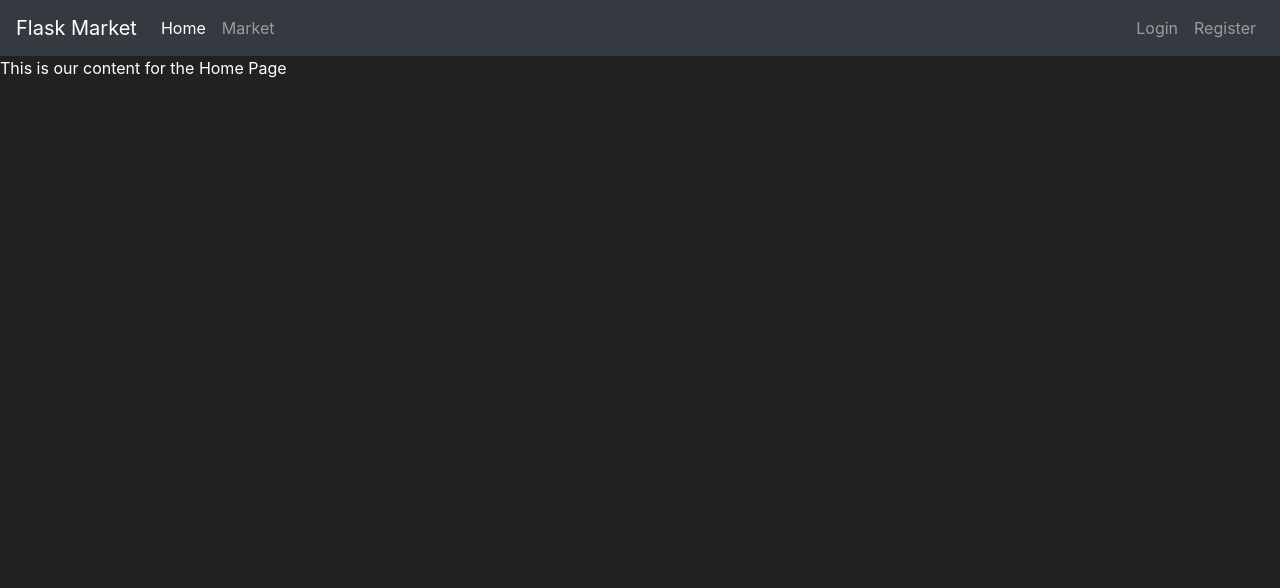
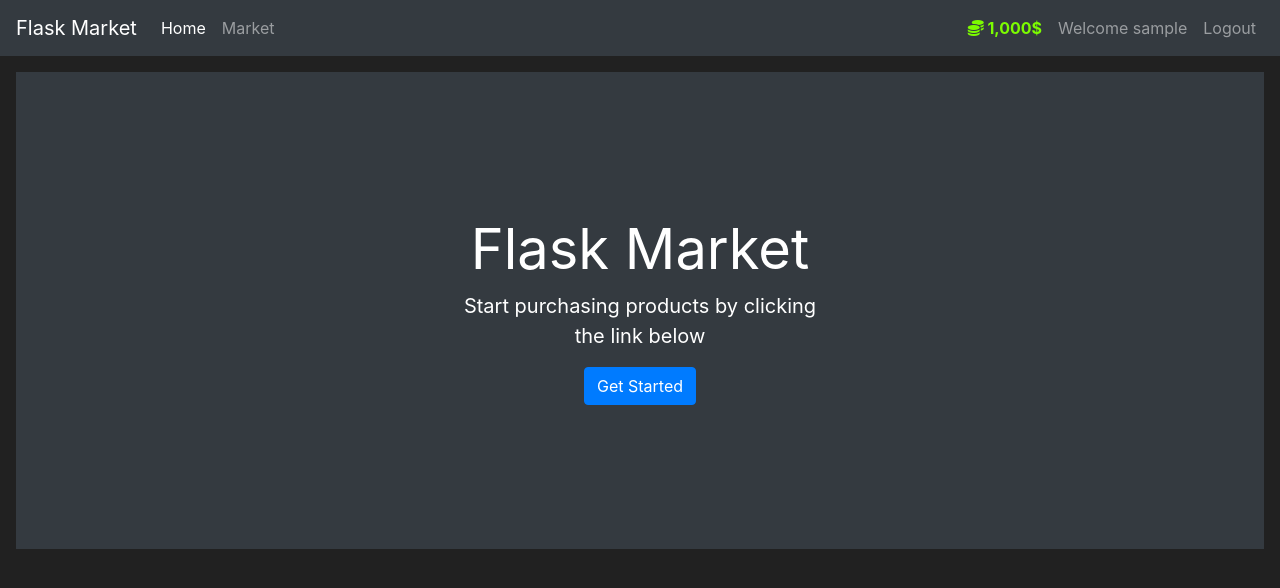
Before and after one commit to SolonKarandanis/FlaskMarket, a Flask app: page /home in a window 1280 px wide. Shown: the top 588 px of the page. Run offline with Flask 3, Linux system fonts and the light colour scheme; the visitor is signed in with stand-in values (Sample User, id 1); some libraries are stand-ins or nearby versions.

Commit message:
Logout Feature

```diff
--- a/market/__init__.py
+++ b/market/__init__.py
@@ -10,5 +10,6 @@ app.config['SQLALCHEMY_ECHO'] = True
 db = SQLAlchemy(app)
 bcrypt = Bcrypt(app)
 login_manager= LoginManager(app)
-
+login_manager.login_view='login_page'
+login_manager.login_message_category='info'
 from market import routes
--- a/market/models.py
+++ b/market/models.py
@@ -20,6 +20,13 @@ class User(db.Model, UserMixin):
 
     def __repr__(self):
         return f"<User {self.username}>"
+
+    @property
+    def prettier_budget(self):
+        if len(str(self.budget)) >= 4:
+            return f'{str(self.budget)[:-3]},{str(self.budget)[-3:]}$'
+        else:
+            return f"{self.budget}$"
 
     @property
     def password(self):
--- a/market/routes.py
+++ b/market/routes.py
@@ -2,7 +2,7 @@ from market import app, db
 from flask import render_template, redirect, url_for, flash
 from market.models import Product, User
 from market.forms import RegisterForm, LoginForm
-from flask_login import login_user
+from flask_login import login_user,logout_user,login_required
 
 
 @app.route('/')
@@ -12,6 +12,7 @@ def home_page():
 
 
 @app.route('/market')
+@login_required
 def market_page():
     products = Product.query.all()
     return render_template('market.html', products=products)
@@ -49,3 +50,10 @@ def login_page():
             flash('Username and password are not match! Please try again', category='danger')
 
     return render_template('login.html', form=form)
+
+
+@app.route('/logout')
+def logout_page():
+    logout_user()
+    flash("You have been logged out",category='info')
+    return redirect(url_for('home_page'))
--- a/market/templates/base.html
+++ b/market/templates/base.html
@@ -27,6 +27,22 @@
                 <a class="nav-link" href="{{ url_for('market_page') }}">Market</a>
             </li>
         </ul>
+        {% if current_user.is_authenticated %}
+          <ul class="navbar-nav">
+              <li class="nav-item">
+                <a class="nav-link" style="color: lawngreen; font-weight:bold">
+                    <i class="fas fa-coins"></i>
+                    {{ current_user.prettier_budget }}
+                </a>
+            </li>
+              <li class="nav-item">
+                <a class="nav-link">Welcome {{ current_user.username }}</a>
+            </li>
+            <li class="nav-item">
+                <a class="nav-link" href="{{ url_for('logout_page') }}">Logout</a>
+            </li>
+        </ul>
+        {% else %}
         <ul class="navbar-nav">
             <li class="nav-item">
                 <a class="nav-link" href="{{ url_for('login_page') }}">Login</a>
@@ -35,6 +51,8 @@
                 <a class="nav-link" href="{{ url_for('register_page') }}">Register</a>
             </li>
         </ul>
+        {% endif %}
+
       </div>
     </nav>
     {% with messages = get_flashed_messages(with_categories=true) %}
--- a/market/templates/home.html
+++ b/market/templates/home.html
@@ -4,5 +4,13 @@
 {% endblock %}
 
 {% block content %}
-    This is our content for the Home Page
+    <div class="position-relative overflow-hidden p-3 p-md-5 m-md-3 text-center bg-dark" style="color:white">
+        <div class="col-md-5 p-lg-5 mx-auto my-5">
+            <h1 class="display-4 font-weight-normal">Flask Market</h1>
+            <p class="lead font-weight-normal">Start purchasing products by clicking the link below</p>
+            <a class="btn btn-primary" href="{{ url_for('market_page') }}">Get Started</a>
+        </div>
+        <div class="product-device box-shadow d-none d-md-block"></div>
+        <div class="product-device product-device-2 box-shadow d-none d-md-block"></div>
+    </div>
 {% endblock %}
```
